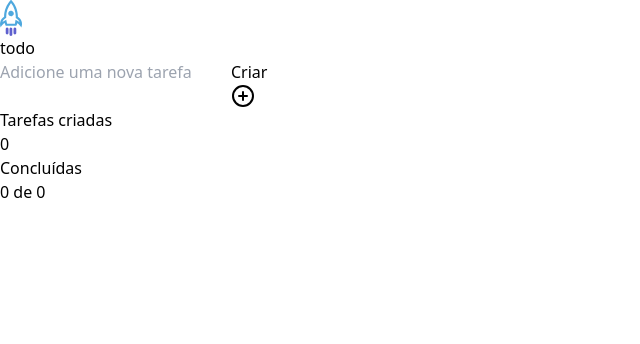
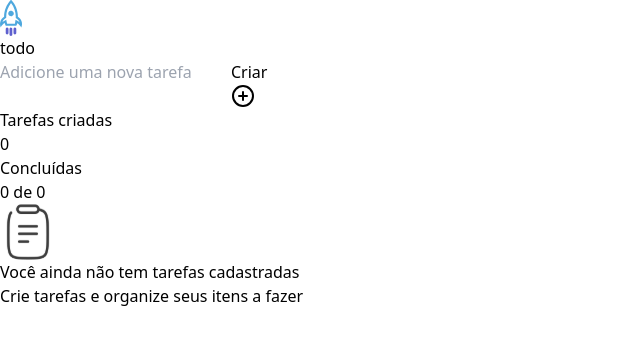
Before and after one commit to vitorbelluzzo/desafio-01-todolist, a React (Vite) app: page / in a window 1280 px wide. Shown: the top 344 px of the page, without its empty margins (0-640 px from the left). Built offline with nearby package versions, Linux system fonts and the light colour scheme.

Commit message:
feat: estilização padrão da div onde ficam as tasks

```diff
--- a/src/components/newTask.tsx
+++ b/src/components/newTask.tsx
@@ -1,6 +1,7 @@
-import { ClipboardList, PlusCircle } from 'lucide-react'
+import { PlusCircle } from 'lucide-react'
 import { Card } from './card'
 import { SetStateAction, useState } from 'react'
+import image from '../assets/Clipboard.svg'
 
 export function NewTask() {
   const [inputContent, setInputContent] = useState('')
@@ -17,7 +18,6 @@ export function NewTask() {
     if (inputContent !== '') {
       setCards([...cards, inputContent])
       setInputContent('')
-      console.log(cards)
     }
   }
 
@@ -54,10 +54,22 @@ export function NewTask() {
           </div>
         </div>
       </div>
-      <div className="mt-6 max-w-xl mx-auto gap-2">
-        {cards.map((card) => {
-          return <Card content={card} key={card} />
-        })}
+      <div className="mt-6 max-w-xl mx-auto gap-2 h-screen">
+        {cards.length > 0 ? (
+          cards.map((card) => <Card content={card} key={card} />)
+        ) : (
+          <div className="flex flex-col items-center">
+            <img src={image} className="size-14" alt="Clipboard" />
+            <div className="mt-4 flex flex-col items-center justify-center">
+              <p className="text-base font-bold text-zinc-400">
+                Você ainda não tem tarefas cadastradas
+              </p>
+              <p className="text-zinc-400">
+                Crie tarefas e organize seus itens a fazer
+              </p>
+            </div>
+          </div>
+        )}
       </div>
     </div>
   )
```
Also changed, not shown: src/assets/Clipboard.svg (added).
